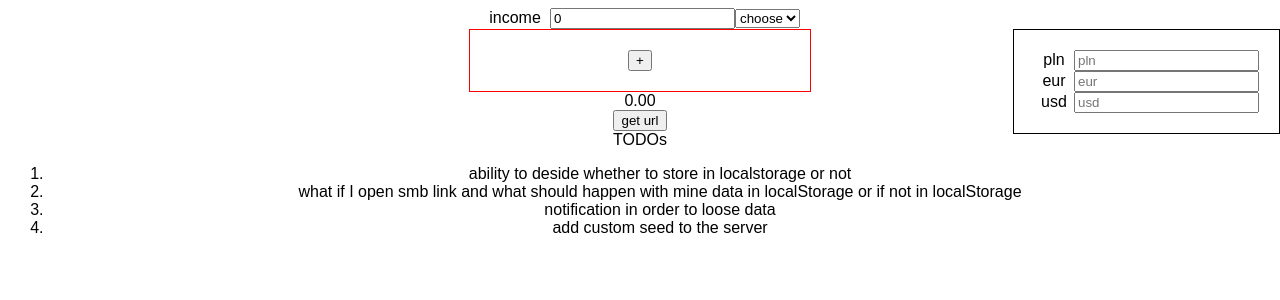
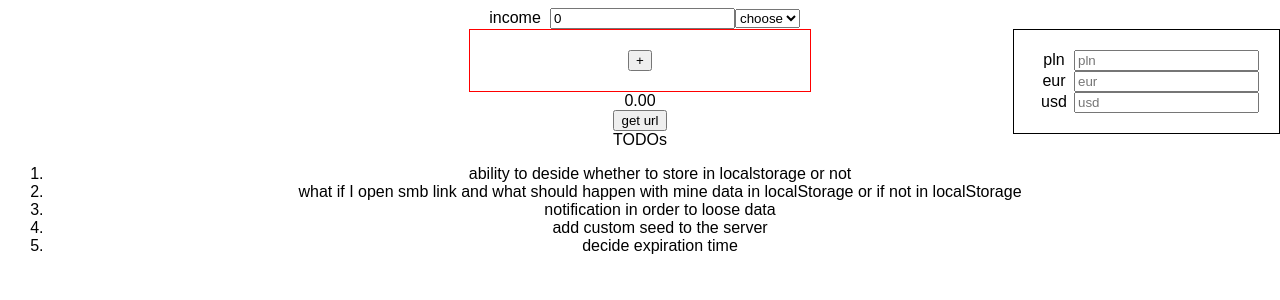
Before and after one commit to ijsyouridea/expense_forecast_tool, a React (Create React App) app: page / in a window 1280 px wide. Shown: the top 300 px of the page. Built offline with nearby package versions, Linux system fonts and the light colour scheme.

Commit message:
feat: new todo

```diff
--- a/src/App.js
+++ b/src/App.js
@@ -56,6 +56,7 @@ export default function App() {
           <li>what if I open smb link and what should happen with mine data in localStorage or if not in localStorage</li>
           <li>notification in order to loose data</li>
           <li>add custom seed to the server</li>
+          <li>decide expiration time</li>
         </ol>
       </div>
     </div>
```
